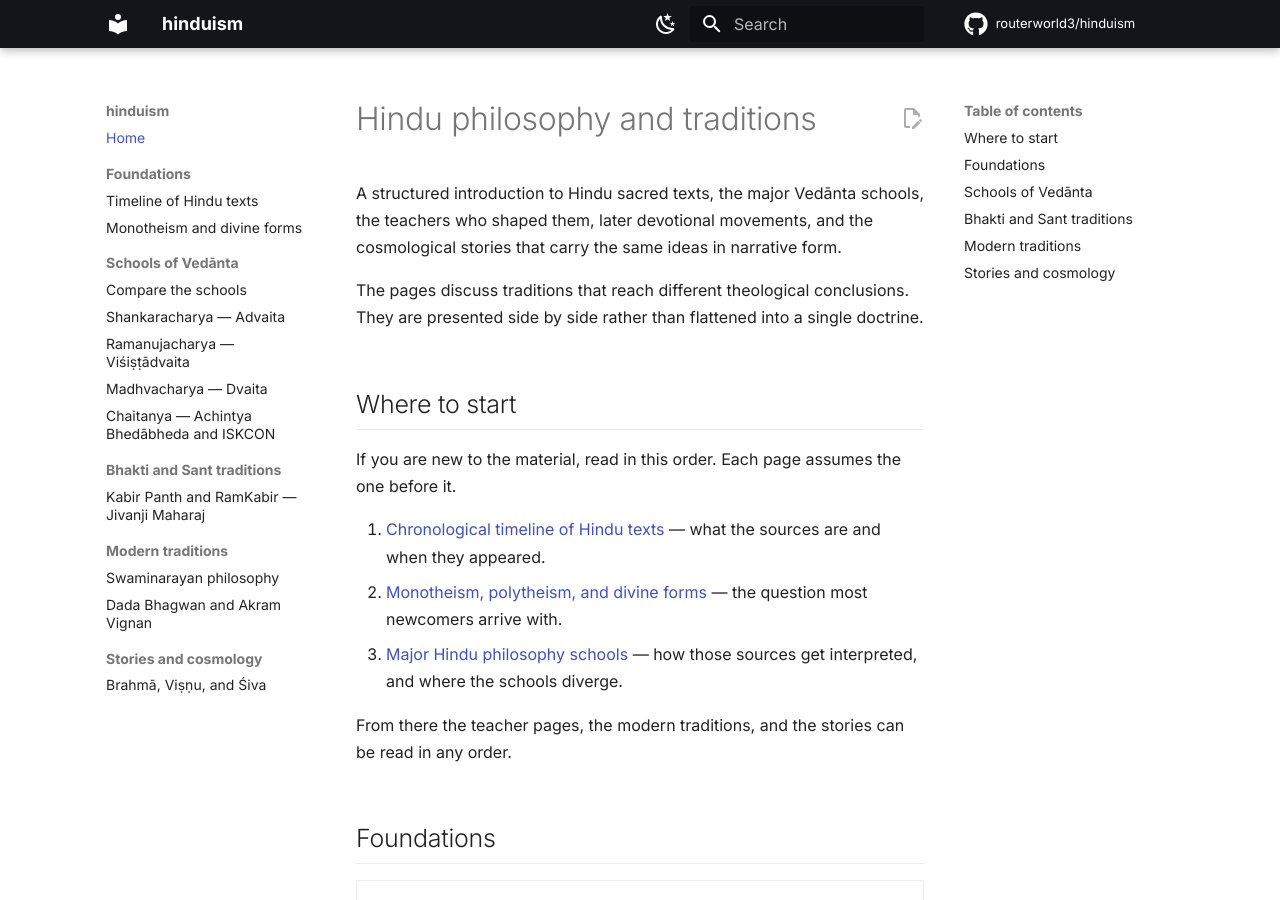
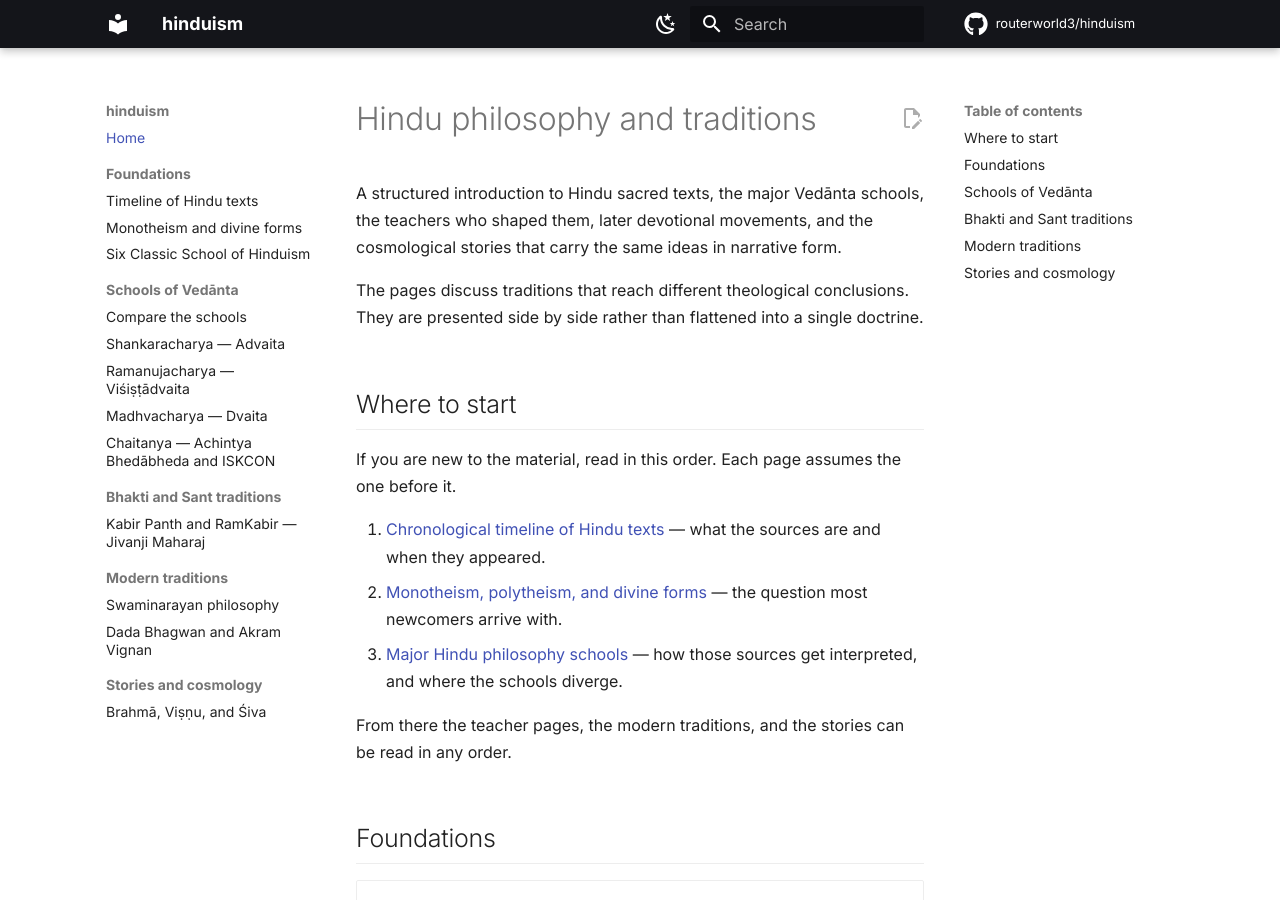
Before and after one commit to routerworld3/hinduism, an MkDocs documentation site: the page built from docs/index.md, in a window 1280 px wide and 900 px high. Built offline with MkDocs 1.6.1 and Material for MkDocs 9.7.7, drawn with Linux system fonts in a browser that asks for light colours; comment, search, counter and statistics services are not loaded.

Commit message:
Add Six Classic School of Hinduism to navigation

```diff
--- a/mkdocs.yml
+++ b/mkdocs.yml
@@ -101,6 +101,7 @@ nav:
   - Foundations:
       - Timeline of Hindu texts: hindu-text-timeline.md
       - Monotheism and divine forms: monotheism-and-divine-forms.md
+      - Six Classic School of Hinduism : six-classic-schools.md
   - Schools of Vedānta:
       - Compare the schools: hindu-philosophy-schools.md
       - Shankaracharya — Advaita: adi-shankaracharya.md
```
